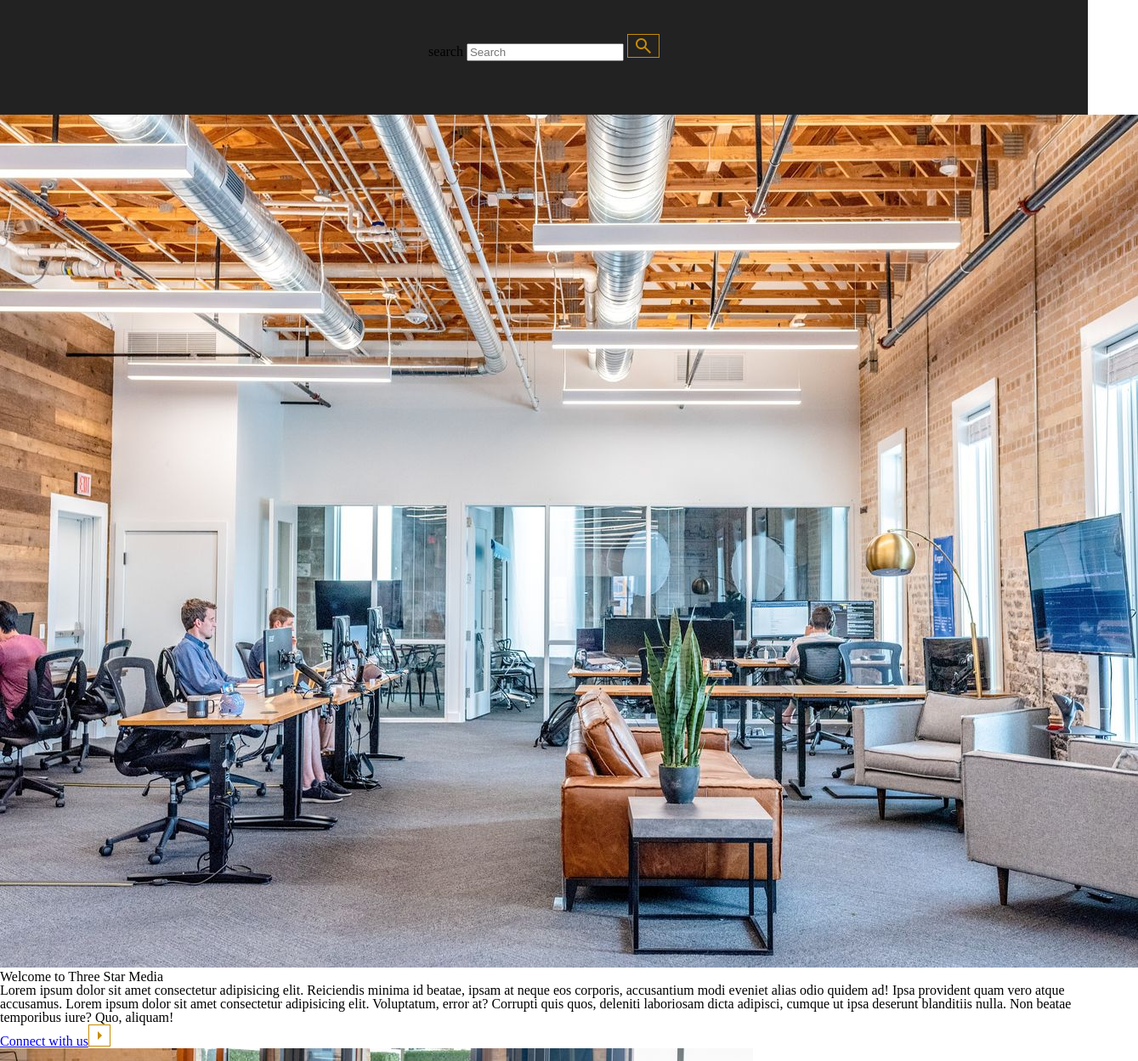
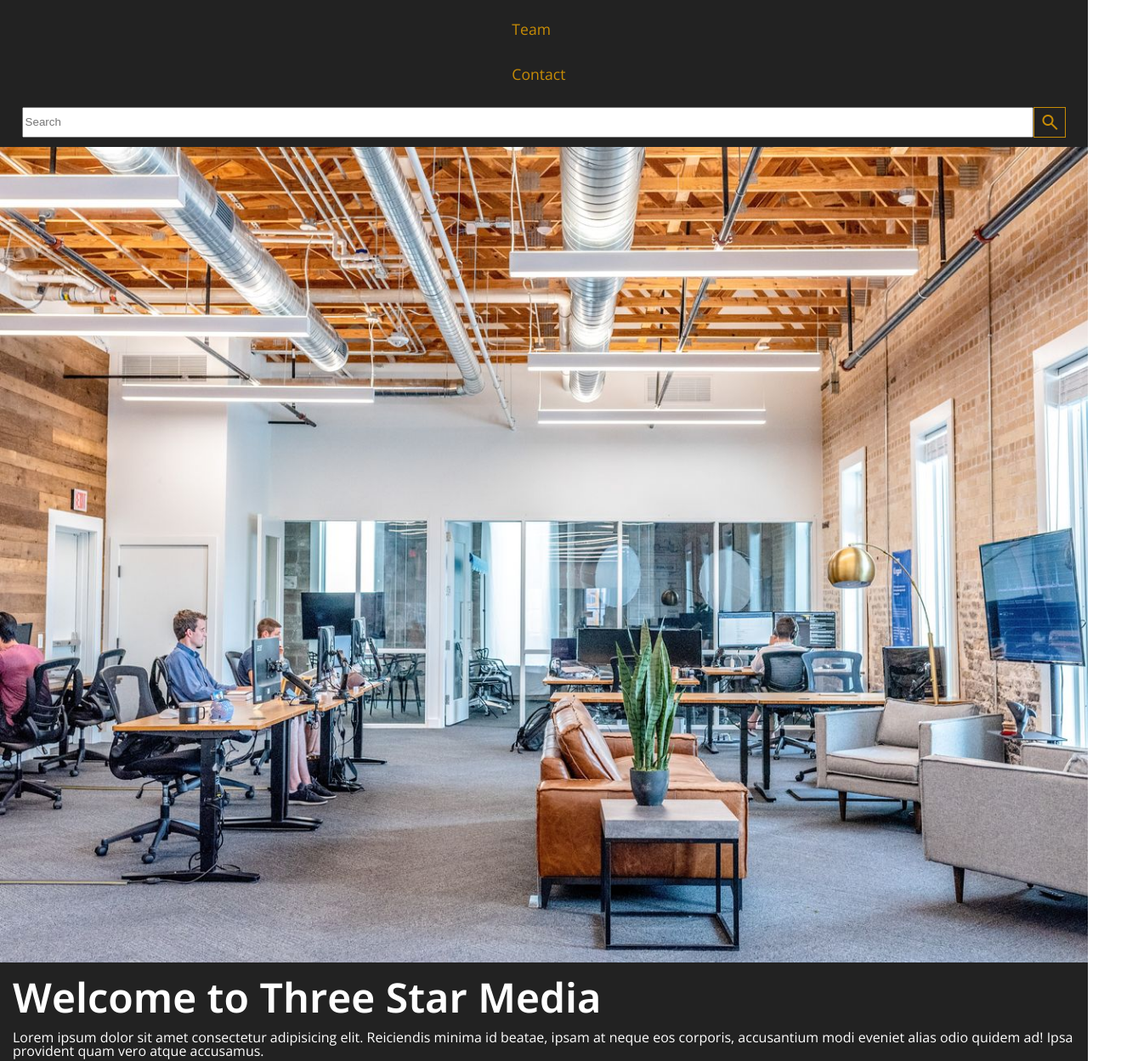
Before and after one commit to Venbadr/Venbadr.github.io, a plain HTML site: page final-project/index.html in a window 1280 px wide. Shown: the part 315-1564 px from the top of the page at 85% size, 1339 px wide, since content can reach past the window. Drawn offline with nearby package versions, Linux system fonts and the light colour scheme.

Commit message:
navigations and connect done css

```diff
--- a/final-project/css/main.css
+++ b/final-project/css/main.css
@@ -46,31 +46,45 @@ table {
 	border-collapse: collapse;
 	border-spacing: 0;
 }
+/* styling css */
+
+body {
+  font-family: "Open Sans", sans-serif;
+
+}
 
 .log {
     background-color: #c78c06;
     height: 200px;
+    border: 12px solid #222;
 
 }
 nav {
     background-color: #222;
     justify-items: center;
-    height: 250px;
-    display: grid;
+    /* height: 250px; */
+    /* display: grid; */
+     /* gap: 94px; */
+     display: flex;
+     align-items: center;
+     flex-direction: column;
+
 }
 .search {
 
-    height: 20px;
+    display: flex;
+    width: 100%;
+    margin-bottom: 10px;
+
 
 }
+
+
 .material-symbols-outlined {
     color: #c78c06;
     background-color: #222;
     /* border-color: #c78c06; */
     border: 1px solid #c78c06;
-
-
-
 }
 
 .arrow {
@@ -80,3 +94,103 @@ nav {
     border: 1px solid #c78c06;
 
 }
+
+
+.search label {
+    position: absolute;
+    /* left: 10000000px; */
+    top: -100px;
+}
+
+nav li a {
+  display: block;
+  text-decoration: none;
+  padding: 7px 0;
+  font-size: 1.1rem;
+    color: #c78c06;
+}
+
+nav form {
+    width: 100%;
+
+}
+.search input {
+    flex: 1;
+    height: 30px;
+}
+  nav form {
+    width: 96%;
+  }
+
+  nav  {
+    padding: 1px 0;
+  }
+
+
+nav li {
+    margin: 22px 0;
+
+}
+nav li:first-child a {
+    background-color: #c78c06;
+    color: black;
+    padding: 45px 0;
+
+
+
+
+}
+nav li:first-child a {
+    margin-top: -150px;
+
+}
+
+#mainbanner {
+  width: 100%;
+
+}
+
+
+.wrapper h1 {
+  font-size: 3rem;
+  font-weight: 650;
+  margin-bottom: 40px;
+  margin: 15px;
+  color: white;
+
+}
+
+.wrapper {
+    background-color: #222;
+
+}
+.connect {
+    background-color: #c78c06;
+    text-decoration: none;
+    color: #222;
+
+}
+.connect {
+  display: inline-flex;
+  align-items: center;
+  padding: 10px 20px;
+  background: #c78c06;
+  text-decoration: none;
+  margin: 15px;
+
+}
+.connect .arrow {
+  color: #000;
+  font-size: 3.5rem;
+  background-color: #c78c06;
+}
+
+.wrapper3 p {
+    color: white;
+    margin: 15px;
+}
+
+.wrapper3 {
+    background-color: #222;
+
+}
--- a/final-project/index.html
+++ b/final-project/index.html
@@ -3,6 +3,9 @@
   <head>
     <meta charset="UTF-8" />
     <meta name="viewport" content="width=device-width, initial-scale=1.0" />
+    <link rel="preconnect" href="https://fonts.googleapis.com">
+<link rel="preconnect" href="https://fonts.gstatic.com" crossorigin>
+<link href="https://fonts.googleapis.com/css2?family=Open+Sans:ital,wght@0,300..800;1,300..800&display=swap" rel="stylesheet">
     <!--custom css-->
     <link rel="stylesheet" href="css/main.css" />
     <link rel="stylesheet" href="https://fonts.googleapis.com/css2?family=Material+Symbols+Outlined:opsz,wght,FILL,GRAD@20..48,100..700,0..1,-50..200&" />
@@ -41,10 +44,7 @@
             Lorem ipsum dolor sit amet consectetur adipisicing elit. Reiciendis
             minima id beatae, ipsam at neque eos corporis, accusantium modi
             eveniet alias odio quidem ad! Ipsa provident quam vero atque
-            accusamus. Lorem ipsum dolor sit amet consectetur adipisicing elit.
-            Voluptatum, error at? Corrupti quis quos, deleniti laboriosam dicta
-            adipisci, cumque ut ipsa deserunt blanditiis nulla. Non beatae
-            temporibus iure? Quo, aliquam!
+            accusamus.
           </p>
           <a href="#" class="connect"
             >Connect with us<span class="material-symbols-outlined arrow">arrow_right</span>
```
